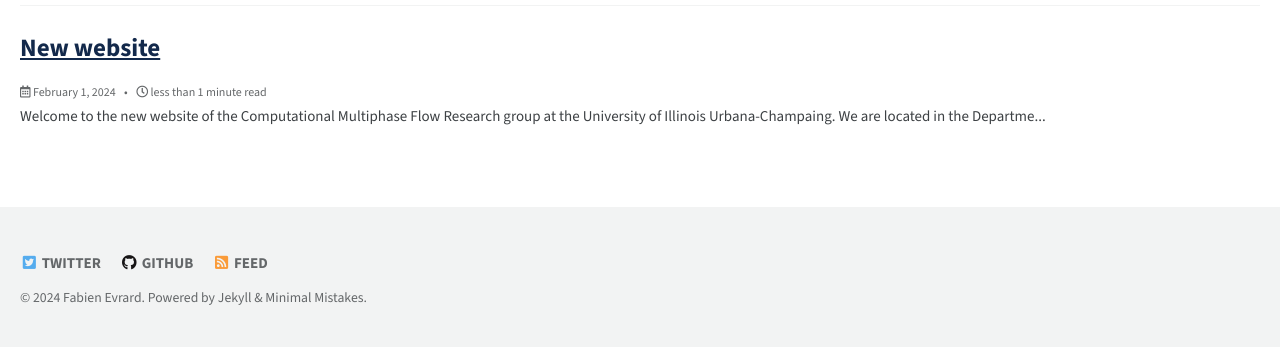
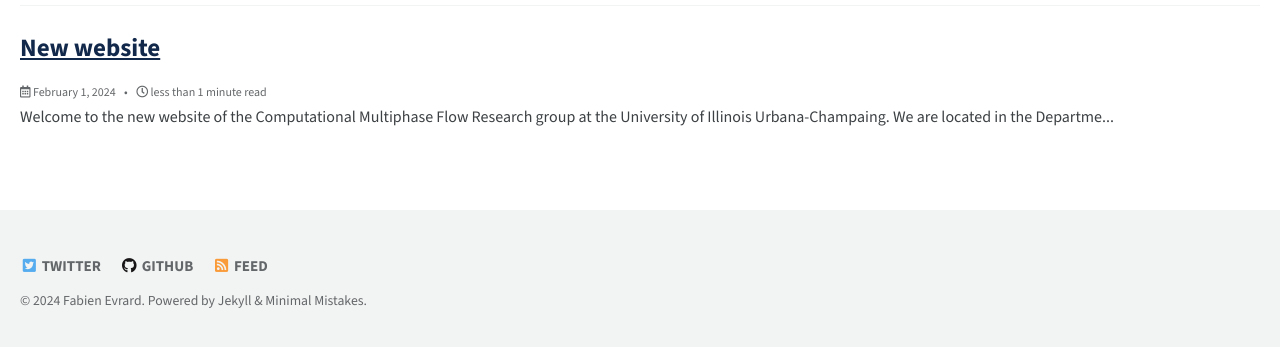
Before and after one commit to cmfr-ae-illinois/cmfr-ae-illinois.github.io, a Jekyll site: the page built from index.html, in a window 1280 px wide. Shown: the part 673-1020 px from the top of the page. Built offline with Jekyll 4.4.1, drawn with Linux system fonts in a browser that asks for light colours; cached includes are drawn as plain includes; the list of posts is cut into pages by our own code.

Commit message:
Update main.scss

```diff
--- a/assets/css/main.scss
+++ b/assets/css/main.scss
@@ -20,7 +20,7 @@ $monospace  : Monaco, Consolas, "Lucida Console", monospace;
   p,
   li,
   dl {
-    font-size: 0.75em;
+    font-size: 0.8em;
   }
 }
 
```
